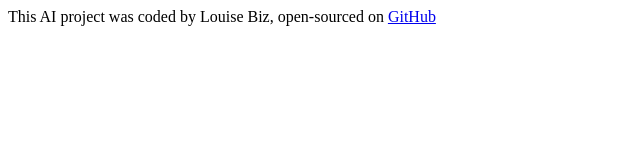
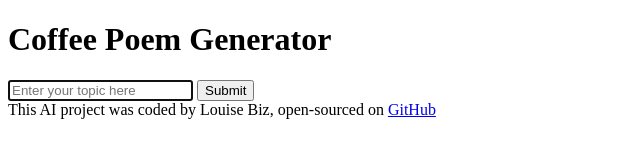
Before and after one commit to louisetbiz/AI-POEM, a plain HTML site: page index.html in a window 1280 px wide. Shown: the whole page, without its empty margins (0-640 px from the left). Drawn offline with Linux system fonts and the light colour scheme.

Commit message:
Add form

```diff
--- a/index.html
+++ b/index.html
@@ -7,6 +7,16 @@
     <title>AI POEM</title>
 </head>
 <body>
+    <header>
+        <h1>Coffee Poem Generator</h1>
+    </header>
+    <main>
+        <form>
+            <input type="text" placeholder="Enter your topic here" autofocus required>
+            <input type="submit" />
+        </form>
+
+    </main>
 
 
     <footer>This AI project was coded by Louise Biz, open-sourced on <a href="https://github.com/louisetbiz/AI-POEM">GitHub</a> </footer>
```
